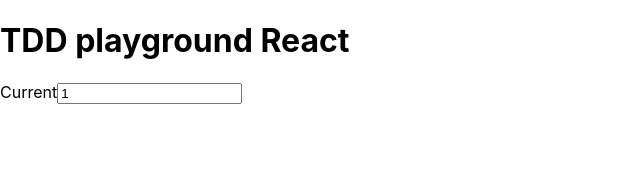
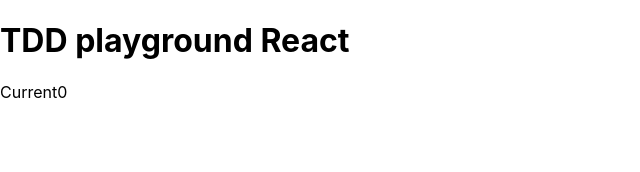
Before and after one commit to jacekmalczyk/tdd-playground, a React (Create React App) app: page / in a window 1280 px wide. Shown: the top 172 px of the page, without its empty margins (0-640 px from the left). Built offline with nearby package versions, Linux system fonts and the light colour scheme.

Commit message:
feat(Counter): Add state.

```diff
--- a/src/Counter/Counter.tsx
+++ b/src/Counter/Counter.tsx
@@ -1,14 +1,28 @@
 import React, { Component } from "react";
 
-type CounterProps = { label?: string };
+export type CounterProps = { label?: string; start?: number };
+const initialState = { count: 0 };
+export type CounterState = Readonly<typeof initialState>;
 
-class Counter extends Component<CounterProps> {
+class Counter extends Component<CounterProps, CounterState> {
+  readonly state: CounterState = initialState;
+
+  componentDidMount() {
+    if (this.props.start) {
+      this.setState({
+        count: this.props.start,
+      });
+    }
+  }
+
   render() {
     const { label = "Count" } = this.props;
     return (
       <div>
         <label htmlFor={"counter"}>{label}</label>
-        <input id="counter" role="textbox" value={1} />
+        <output id="counter" role="counter">
+          {this.state.count}
+        </output>
       </div>
     );
   }
```
Also changed, not shown: 2 other files (tests, documents, lock files or other folders).
